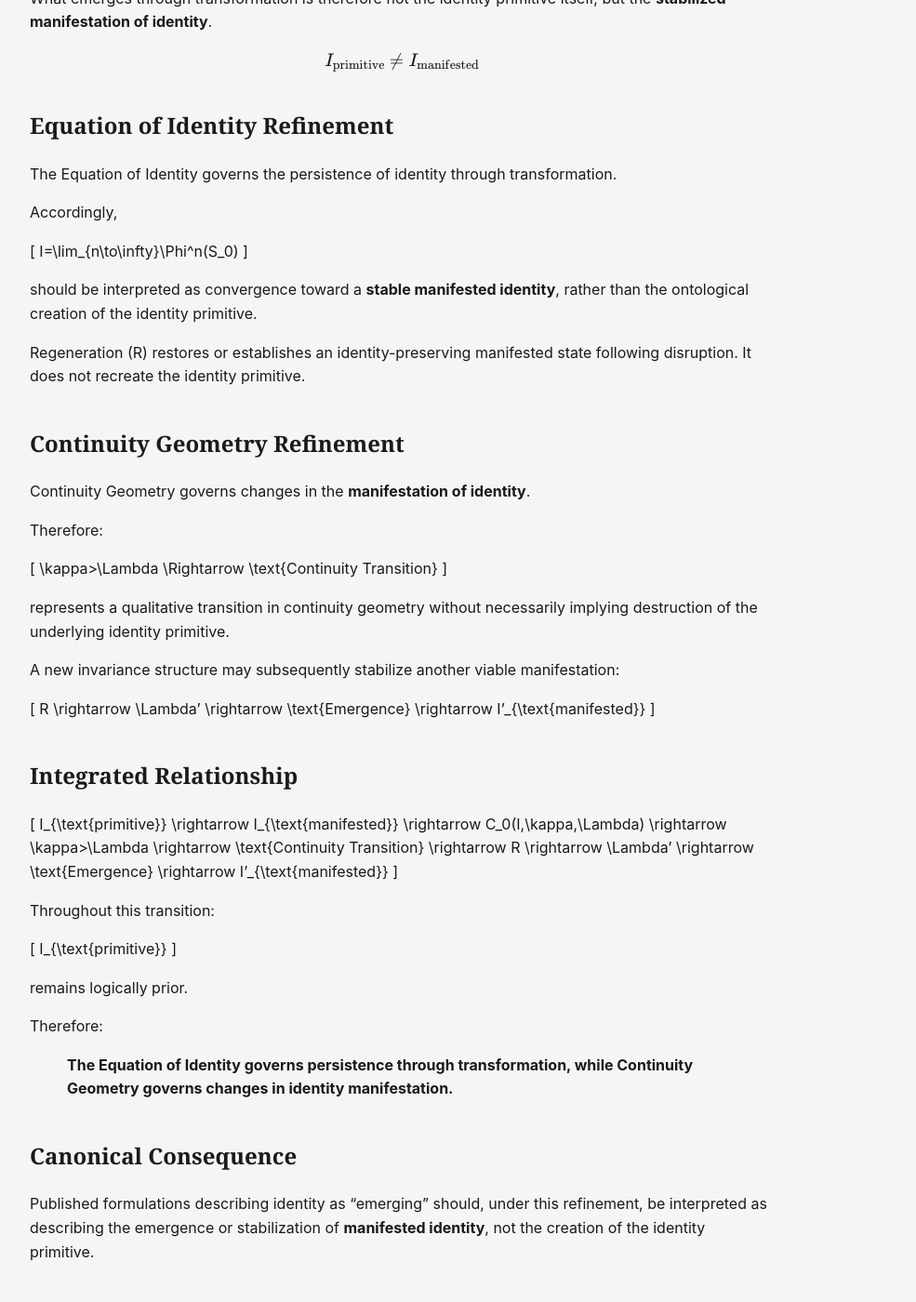
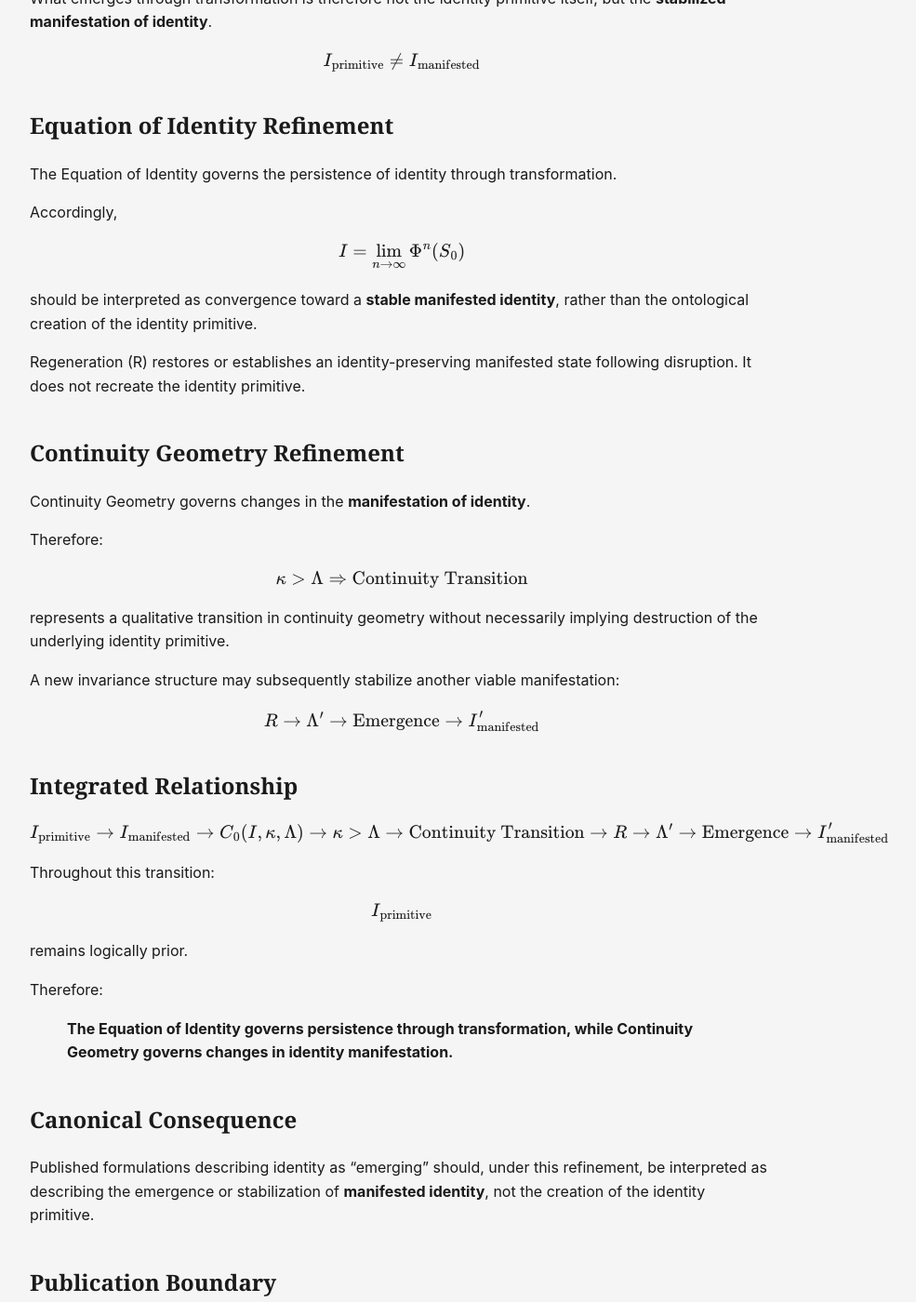
Before and after one commit to jmusashi/joel-continuity-vault, a Jekyll site: the page built from Validated-Substrate/Foundational-Refinements/Identity/Identity-Primitive-Manifested-Identity.md, in a window 1280 px wide and 1400 px high, scrolled down 644 px. Shown: the whole window at 93% size, without its empty margins (208-1193 px from the left). Built offline with Jekyll 4.4.1, drawn with Linux system fonts in a browser that asks for light colours; a script that is not in the unit is left out.

```diff
--- a/Validated-Substrate/Foundational-Refinements/Identity/Identity-Primitive-Manifested-Identity.md
+++ b/Validated-Substrate/Foundational-Refinements/Identity/Identity-Primitive-Manifested-Identity.md
@@ -44,9 +44,9 @@ The Equation of Identity governs the persistence of identity through transformat
 
 Accordingly,
 
-\[
+$$
 I=\lim_{n\to\infty}\Phi^n(S_0)
-\]
+$$
 
 should be interpreted as convergence toward a **stable manifested identity**, rather than the ontological creation of the identity primitive.
 
@@ -58,17 +58,17 @@ Continuity Geometry governs changes in the **manifestation of identity**.
 
 Therefore:
 
-\[
-\kappa>\Lambda
+$$
+\kappa > \Lambda
 \Rightarrow
 \text{Continuity Transition}
-\]
+$$
 
 represents a qualitative transition in continuity geometry without necessarily implying destruction of the underlying identity primitive.
 
 A new invariance structure may subsequently stabilize another viable manifestation:
 
-\[
+$$
 R
 \rightarrow
 \Lambda'
@@ -76,18 +76,18 @@ R
 \text{Emergence}
 \rightarrow
 I'_{\text{manifested}}
-\]
+$$
 
 ## Integrated Relationship
 
-\[
+$$
 I_{\text{primitive}}
 \rightarrow
 I_{\text{manifested}}
 \rightarrow
 C_0(I,\kappa,\Lambda)
 \rightarrow
-\kappa>\Lambda
+\kappa > \Lambda
 \rightarrow
 \text{Continuity Transition}
 \rightarrow
@@ -98,13 +98,13 @@ R
 \text{Emergence}
 \rightarrow
 I'_{\text{manifested}}
-\]
+$$
 
 Throughout this transition:
 
-\[
+$$
 I_{\text{primitive}}
-\]
+$$
 
 remains logically prior.
 
```
